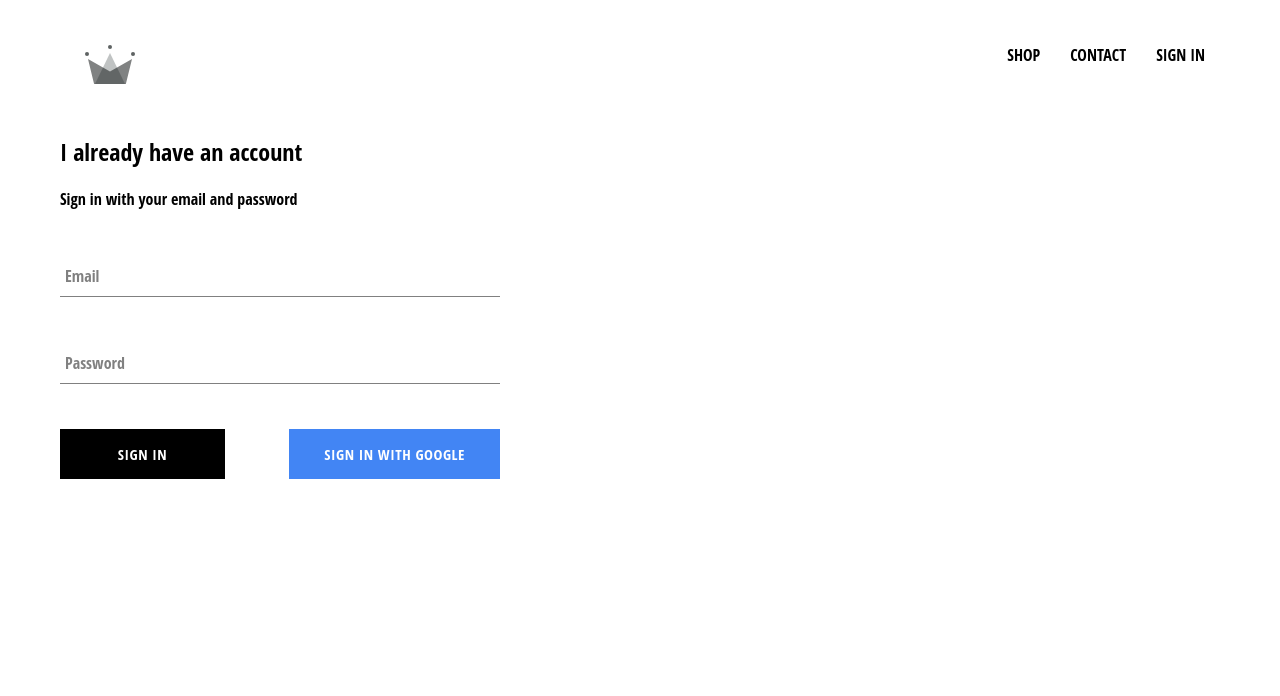
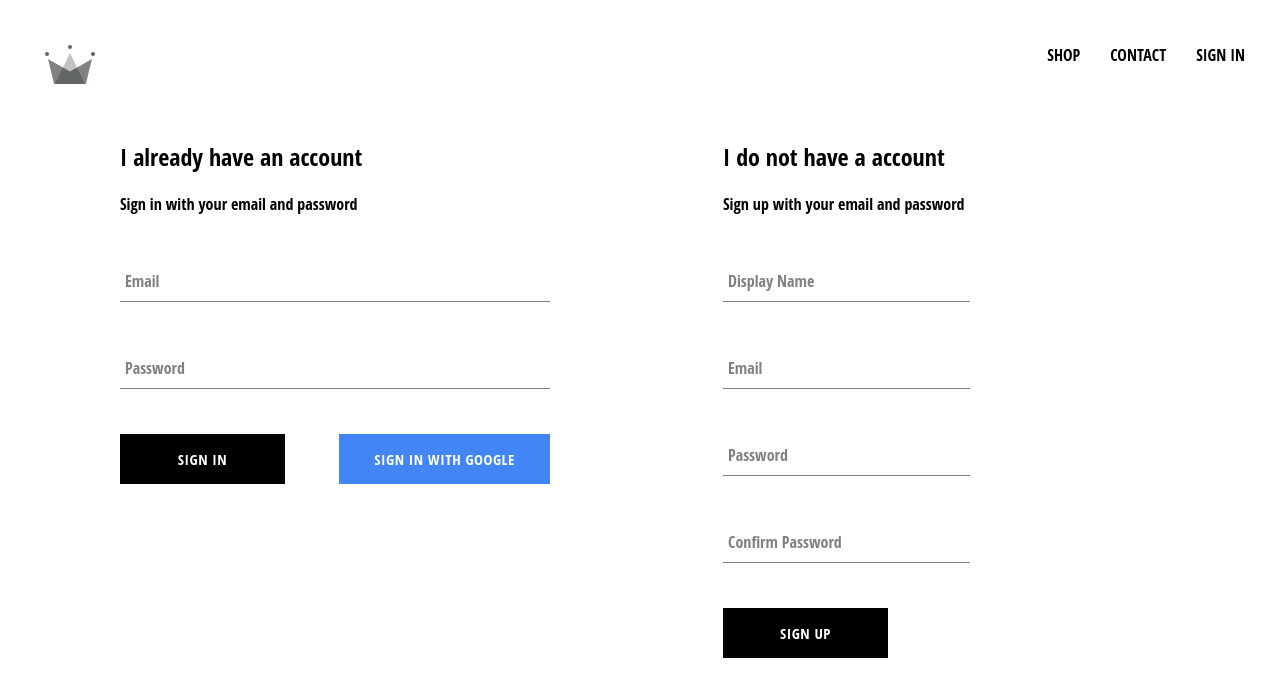
Before and after one commit to PratikUrkude/crwn-clothing, a React (Create React App) app: page /signin in a window 1280 px wide. Shown: the top 696 px of the page. Built offline with nearby package versions, Linux system fonts and the light colour scheme; no server answers.

Commit message:
implememted firebase utils, incluede ability to store authenticated users into firestore databases

```diff
--- a/src/App.css
+++ b/src/App.css
@@ -1,6 +1,6 @@
 body{
     font-family: Open Sans Condensed;
-    padding: 20px 60px;
+    padding: 20px 20px;
 }
 
 a {
--- a/src/App.js
+++ b/src/App.js
@@ -7,7 +7,7 @@ import HomePage from "./pages/homepage/homepage.components";
 import ShopPage from "./pages/shop/shop.components";
 import Header from "./components/header/header.components";
 import SignInAndSignUpPage from "./pages/sign-in-sign-up/sign-in-sign-up.components";
-import { auth } from "./firebase/firebase.ulis";
+import { auth, createUserProfileDocument } from "./firebase/firebase.ulis";
 
 // function App() {
 class App extends React.Component {
@@ -22,11 +22,29 @@ class App extends React.Component {
   unsubscribeFromAuth = null;
 
   componentDidMount(unsubscribeFromAuth) {
-    unsubscribeFromAuth = auth.onAuthStateChanged(user => {
-      this.setState({ currentUser: user });
+    unsubscribeFromAuth = auth.onAuthStateChanged(async userAuth => {
+      // this.setState({ currentUser: user });
+      // createUserProfileDocument(user);
 
+      if(userAuth){
+        const userRef = await createUserProfileDocument(userAuth);
 
-      console.log(user);
+        userRef.onSnapshot(snapShot => {
+        // console.log(snapShot);
+          this.setState({
+            currentUser: {
+              id: snapShot.id,
+              ...snapShot.data()
+            }
+          });
+        });
+      }
+      else
+      {
+        this.setState({ currentUser: userAuth });
+      }
+
+      // console.log(user);
     })
   }
 
--- a/src/components/sign-in/sign-in.styles.scss
+++ b/src/components/sign-in/sign-in.styles.scss
@@ -1,5 +1,5 @@
 .sign-in{
-    width: 440px;
+    width: 430px;
     display: flex;
     flex-direction: column;
 
--- /dev/null
+++ b/src/components/sign-up/sign-up.components.jsx
@@ -0,0 +1,106 @@
+import React from 'react';
+
+import FormInput from '../form-input/form-input.components';
+import CustomButton from '../custom-button/custom-button.components';
+
+import { auth, createUserProfileDocument } from '../../firebase/firebase.ulis';
+
+import './sign-up.styles.scss';
+
+class SignUp extends React.Component {
+    constructor(props) {
+        super(props);
+
+        this.state = {
+            displayName: '',
+            email: '',
+            password: '',
+            confirmPassword: ''
+        }
+    }
+
+    handleSubmit = async event => {
+        event.preventDefault();
+
+        const { displayName, email, password, confirmPassword } = this.state;
+
+        if(password !== confirmPassword){
+            alert("Password don't match");
+            return;
+        }
+
+        try {
+            const { user } = await auth.createUserWithEmailAndPassword(
+                email,
+                password
+            );
+
+            await createUserProfileDocument(user, { displayName });
+
+
+            this.setState({
+                displayName: '',
+                email: '',
+                password: '',
+                confirmPassword: ''
+            });
+
+        } catch (error) {
+            console.log(error);
+        }
+
+    }
+
+    handleChange = event => {
+        const { name, value } = event.target;
+
+        this.setState({[name]: value});
+    }
+
+    render() {
+        const { displayName, email, password, confirmPassword } = this.state;
+        return (
+            <div className='sign-un'>
+                <h2 className='title'>I do not have a account</h2>
+                <span>Sign up with your email and password</span>
+                <form onSubmit={ this.handleSubmit }>
+                    <FormInput
+                        type='text'
+                        name='displayName'
+                        value={displayName}
+                        onChange={this.handleChange}
+                        label='Display Name'
+                        required
+                    />
+                    <FormInput
+                        type='email'
+                        name='email'
+                        value={email}
+                        onChange={this.handleChange}
+                        label='Email'
+                        required
+                    />
+                    <FormInput
+                        type='password'
+                        name='password'
+                        value={password}
+                        onChange={this.handleChange}
+                        label='Password'
+                        required
+                    />
+                    <FormInput
+                        type='password'
+                        name='confirmPassword'
+                        value={confirmPassword}
+                        onChange={this.handleChange}
+                        label='Confirm Password'
+                        required
+                    />
+                    <CustomButton type='submit'>SIGN UP</CustomButton>
+                </form>
+            </div>
+        );
+    }
+}
+
+export default SignUp;
--- /dev/null
+++ b/src/components/sign-up/sign-up.styles.scss
@@ -0,0 +1,9 @@
+.sign-up {
+    display: flex;
+    flex-direction: column;
+    width: 430px;
+
+    .title {
+        margin: 10px 0;
+    }
+}
--- a/src/firebase/firebase.ulis.js
+++ b/src/firebase/firebase.ulis.js
@@ -12,6 +12,34 @@ const config = {
     measurementId: "G-7NZ8XC5M6L"
 };
 
+export const createUserProfileDocument = async (userAuth, additionalData) => {
+    if(!userAuth) return;
+
+    const userRef = firestore.doc(`users/${userAuth.uid}`);
+
+    const snapShot = await userRef.get();
+
+    // console.log(snapShot);
+    if(!snapShot.exists){
+        const  { displayName, email } = userAuth;
+        const createdAt = Date();
+
+        try {
+            await userRef.set({
+                displayName,
+                email,
+                createdAt,
+                ...additionalData
+            })
+        } catch (error) {
+            console.log('error creating user', error.message);
+        }
+
+    }
+    return userRef;
+
+};
+
 firebase.initializeApp(config);
 
 export const auth = firebase.auth();
--- a/src/pages/sign-in-sign-up/sign-in-sign-up.components.jsx
+++ b/src/pages/sign-in-sign-up/sign-in-sign-up.components.jsx
@@ -1,12 +1,14 @@
 import React from 'react';
 
 import SignIn from '../../components/sign-in/sign-in.components';
+import SignUp from '../../components/sign-up/sign-up.components';
 
 import './sign-in-sign-up.styles.scss';
 
 const SignInAndSignUpPage = () => (
     <div className='sign-in-and-sign-up'>
        <SignIn />
+       <SignUp />
     </div>
 );
 
--- a/src/pages/sign-in-sign-up/sign-in-sign-up.styles.scss
+++ b/src/pages/sign-in-sign-up/sign-in-sign-up.styles.scss
@@ -0,0 +1,6 @@
+.sign-in-and-sign-up{
+    width: 850px;
+    display: flex;
+    justify-content: space-between;
+    margin: 30px 100px;
+}
```
